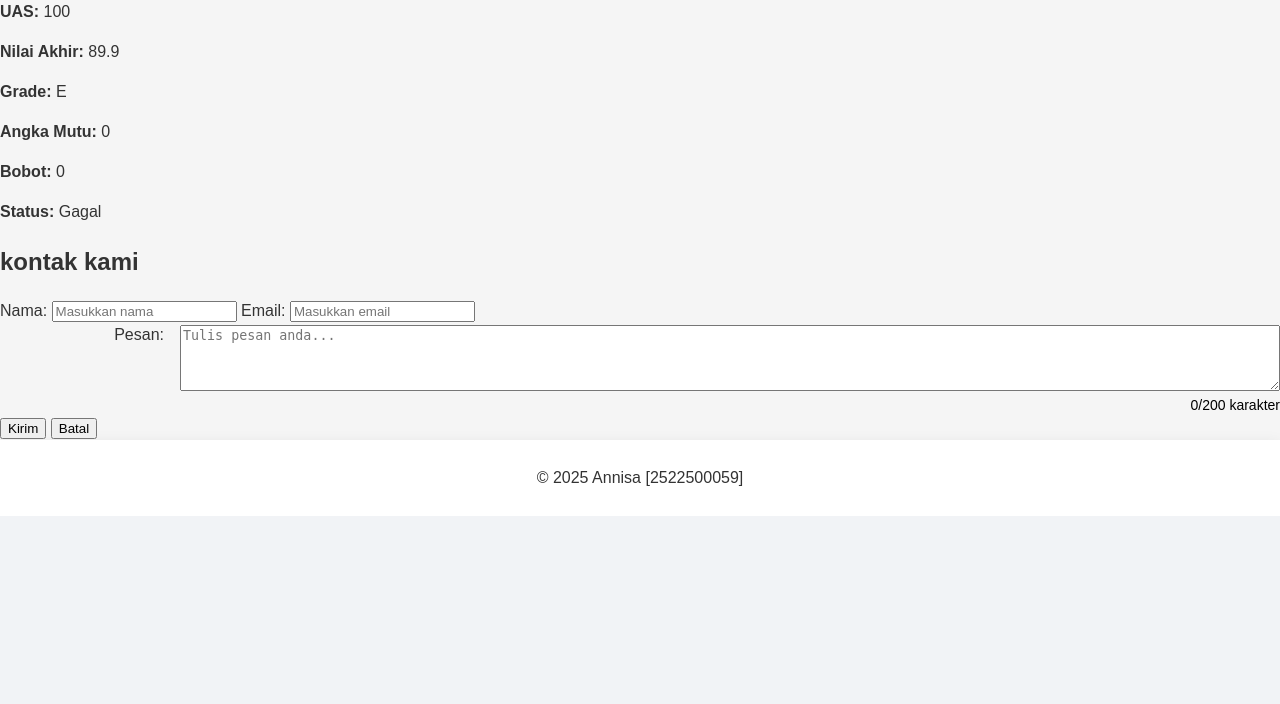
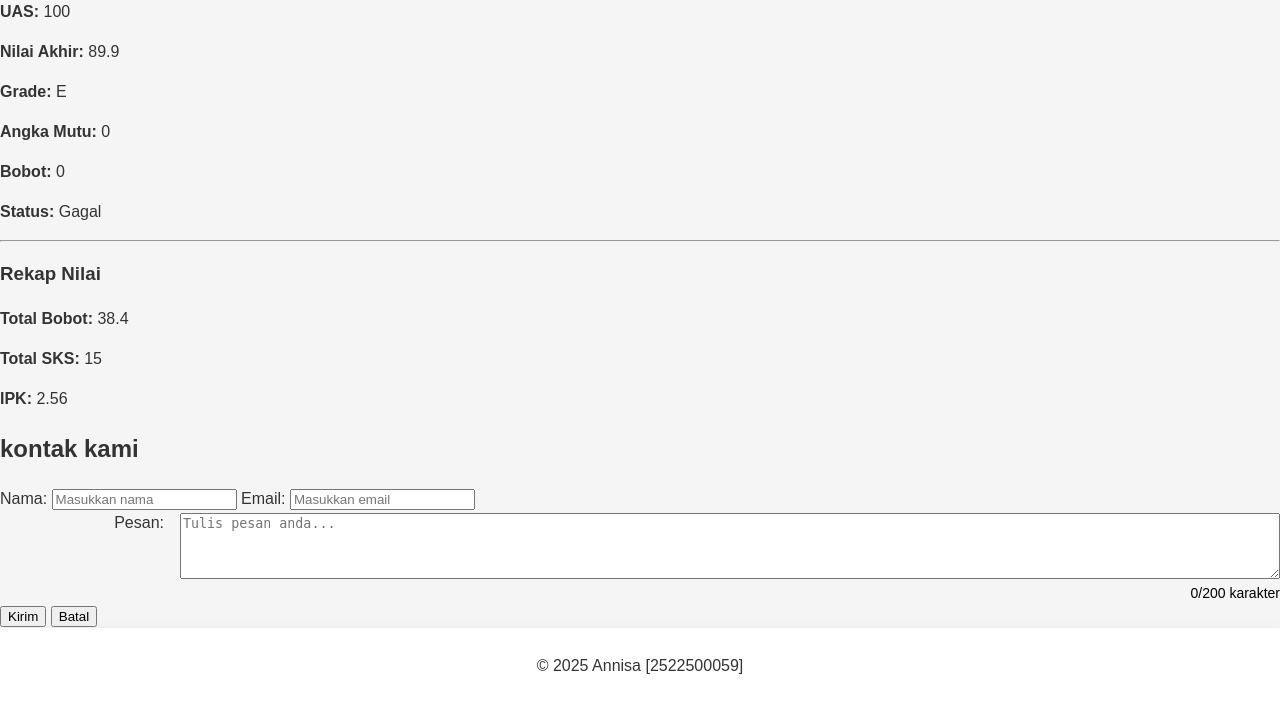
Before and after one commit to 2522500059-source/2522500059-PWD-GB1J-25260, a PHP site: page /pertemuan-06/index.php in a window 1280 px wide. Shown: the part 3120-3824 px from the top of the page. Before the commit the page ends 3636 px from the top, so only its background shows below. Run offline with PHP 8.4, Linux system fonts and the light colour scheme.

Commit message:
membuat styling css section id ipk

```diff
--- a/pertemuan-06/index.php
+++ b/pertemuan-06/index.php
@@ -536,6 +536,11 @@
         <p><strong>Bobot:</strong> <?php echo $bobot5; ?></p>
         <p><strong>Status:</strong> <?php echo $status5; ?></p>
 
+        <hr>
+        <h3>Rekap Nilai</h3>
+        <p><strong>Total Bobot:</strong> <?php echo $totalbobot; ?></p>
+        <p><strong>Total SKS:</strong> <?php echo $totalsks; ?></p>
+        <p><strong>IPK:</strong> <?php echo number_format($ipk, 2); ?></p>
 
 
 
```
Also changed, not shown: pertemuan-06/README.md.
